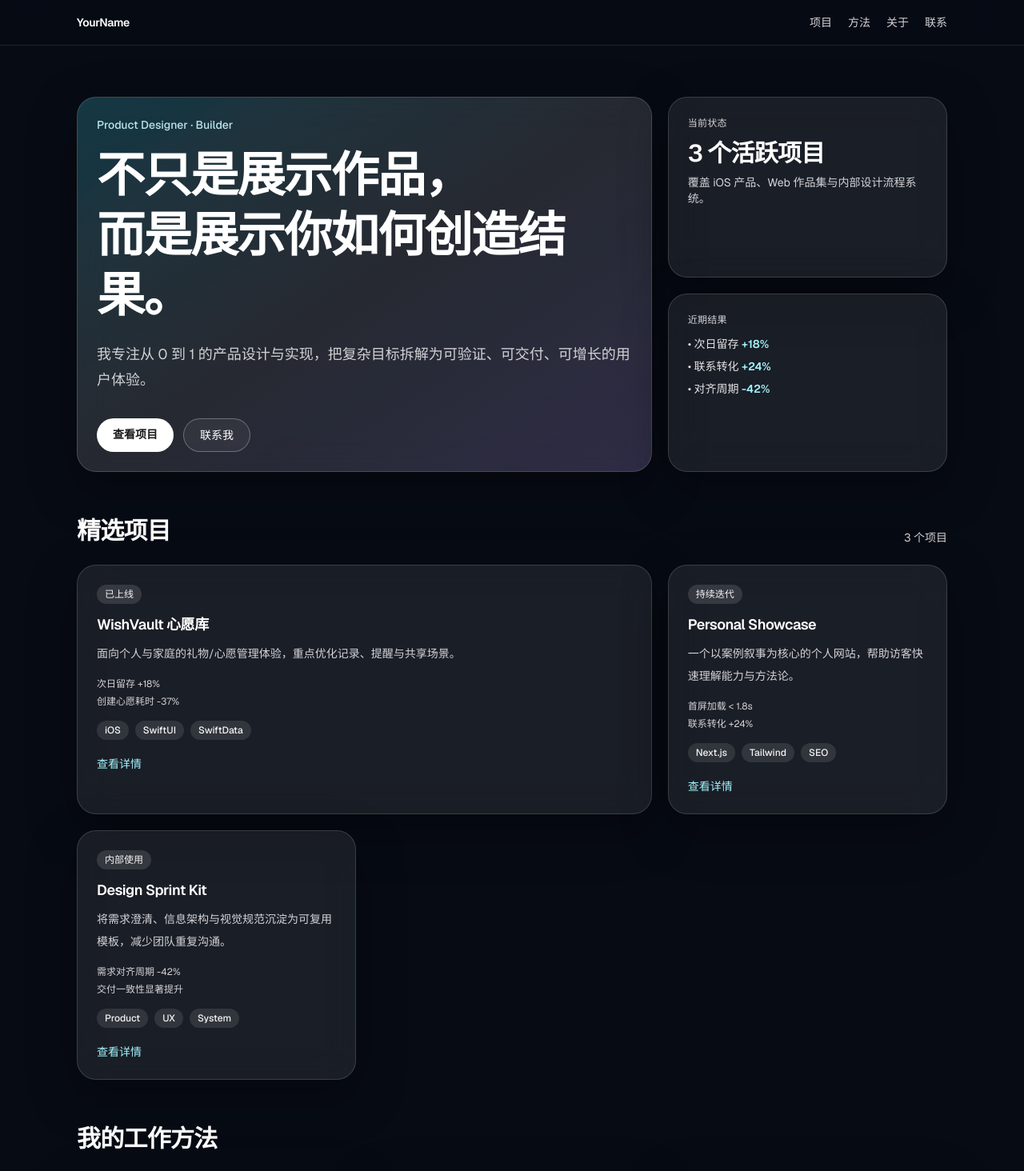
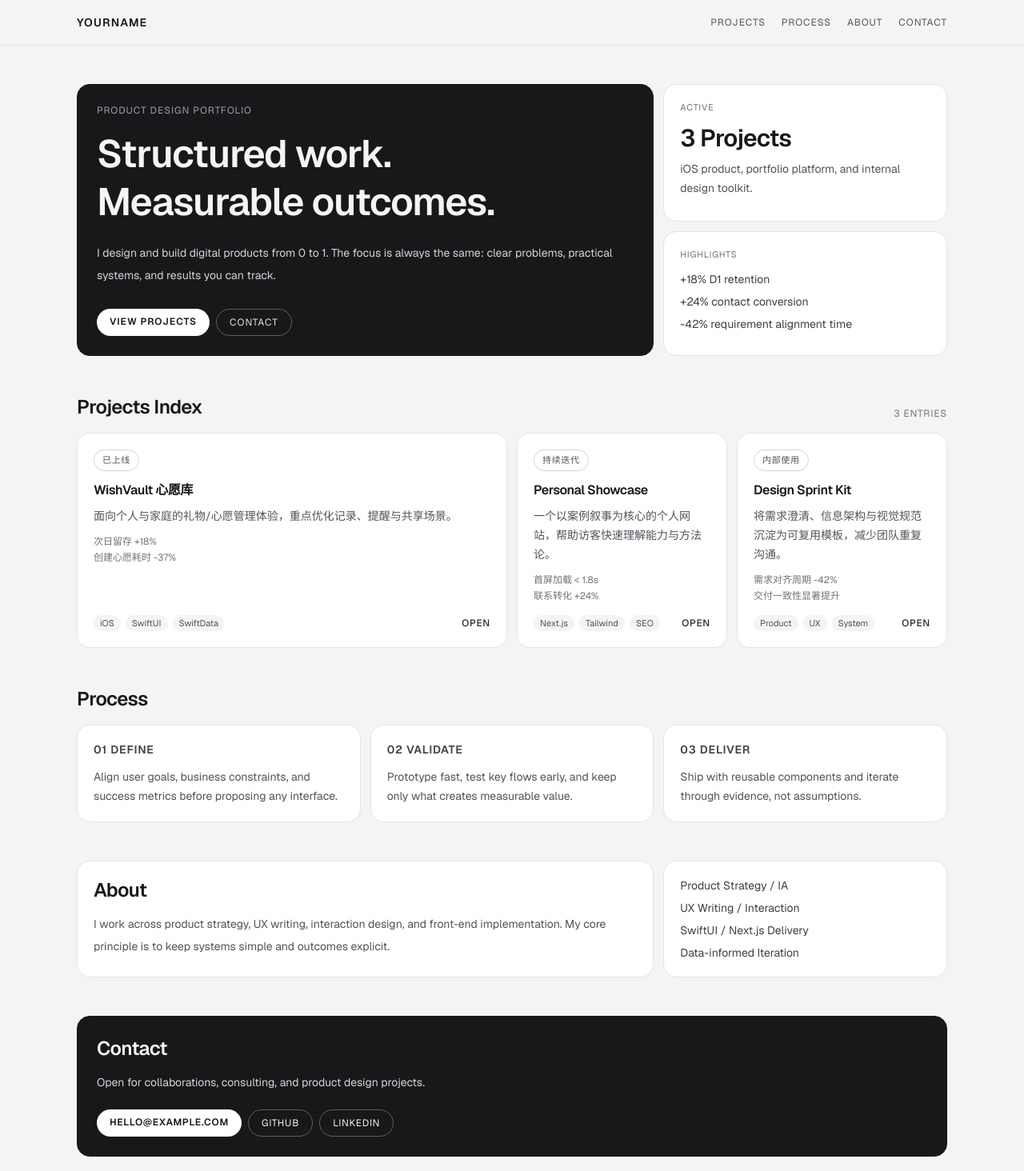
Before and after one commit to xwtaidev/Product-Website, a Next.js app: page / in a window 1280 px wide. Shown: the top 1464 px of the page at 80% size. Built offline with nearby package versions, Linux system fonts and the light colour scheme.

Commit message:
feat: redesign homepage with 1x1-inspired minimal modular style

```diff
--- a/src/app/page.tsx
+++ b/src/app/page.tsx
@@ -2,54 +2,48 @@ import Link from "next/link";
 import { projects } from "@/lib/projects";
 
 const navItems = [
-  { label: "项目", href: "#projects" },
-  { label: "方法", href: "#process" },
-  { label: "关于", href: "#about" },
-  { label: "联系", href: "#contact" },
+  { label: "Projects", href: "#projects" },
+  { label: "Process", href: "#process" },
+  { label: "About", href: "#about" },
+  { label: "Contact", href: "#contact" },
 ];
 
 const process = [
   {
-    title: "定义问题",
-    desc: "明确用户目标、业务约束和成功指标，避免做看起来很忙但不产生价值的功能。",
+    title: "01 Define",
+    desc: "Align user goals, business constraints, and success metrics before proposing any interface.",
   },
   {
-    title: "设计与验证",
-    desc: "先低成本验证信息架构与关键流程，再推进视觉细化与可用性测试。",
+    title: "02 Validate",
+    desc: "Prototype fast, test key flows early, and keep only what creates measurable value.",
   },
   {
-    title: "实现与迭代",
-    desc: "和开发共建组件与埋点，发布后用数据持续优化体验与转化。",
+    title: "03 Deliver",
+    desc: "Ship with reusable components and iterate through evidence, not assumptions.",
   },
 ];
 
-const bentoCard =
-  "rounded-3xl border border-white/15 bg-white/8 p-6 shadow-[0_20px_60px_rgba(0,0,0,0.35)] backdrop-blur-xl transition duration-300 hover:-translate-y-1 hover:border-white/30";
+const cardBase =
+  "rounded-2xl border border-zinc-200 bg-white p-5 transition duration-200 hover:border-zinc-400";
 
 export default function Home() {
   return (
-    <div className="min-h-screen bg-[#070b14] text-zinc-100 selection:bg-cyan-300 selection:text-zinc-900">
-      <div className="pointer-events-none fixed inset-0 -z-10">
-        <div className="absolute -top-24 left-1/2 h-[340px] w-[340px] -translate-x-1/2 rounded-full bg-cyan-500/30 blur-3xl" />
-        <div className="absolute top-[35%] -left-10 h-[280px] w-[280px] rounded-full bg-violet-500/20 blur-3xl" />
-        <div className="absolute right-0 bottom-0 h-[260px] w-[260px] rounded-full bg-fuchsia-400/20 blur-3xl" />
-      </div>
-
+    <div className="min-h-screen bg-[#f4f4f2] text-zinc-900 selection:bg-zinc-900 selection:text-white">
       <a
         href="#main-content"
-        className="sr-only focus:not-sr-only focus:absolute focus:left-4 focus:top-4 focus:z-50 focus:rounded-md focus:bg-white focus:px-3 focus:py-2 focus:text-sm focus:text-zinc-900"
+        className="sr-only focus:not-sr-only focus:absolute focus:left-4 focus:top-4 focus:z-50 focus:rounded-md focus:bg-zinc-900 focus:px-3 focus:py-2 focus:text-sm focus:text-white"
       >
-        跳到主要内容
+        Skip to main content
       </a>
 
-      <header className="sticky top-0 z-30 border-b border-white/10 bg-[#070b14]/70 backdrop-blur-xl">
+      <header className="sticky top-0 z-30 border-b border-zinc-200 bg-[#f4f4f2]/90 backdrop-blur-md">
         <div className="mx-auto flex h-14 w-full max-w-6xl items-center justify-between px-4 sm:px-6 lg:px-8">
-          <a href="#" className="text-sm font-semibold tracking-tight text-white">
-            YourName
+          <a href="#" className="text-sm font-semibold tracking-[0.08em] uppercase">
+            YOURNAME
           </a>
-          <nav className="flex items-center gap-4 text-sm text-zinc-300 sm:gap-5" aria-label="主导航">
+          <nav className="flex items-center gap-4 text-xs tracking-[0.08em] uppercase text-zinc-600 sm:gap-5" aria-label="Main navigation">
             {navItems.map((item) => (
-              <a key={item.label} href={item.href} className="transition hover:text-white">
+              <a key={item.label} href={item.href} className="transition hover:text-zinc-900">
                 {item.label}
               </a>
             ))}
@@ -58,144 +52,133 @@ export default function Home() {
       </header>
 
       <main id="main-content" className="mx-auto w-full max-w-6xl px-4 pb-20 sm:px-6 lg:px-8">
-        <section className="pt-12 sm:pt-14 lg:pt-16">
-          <div className="grid auto-rows-[minmax(160px,auto)] gap-4 md:grid-cols-6 lg:gap-5">
-            <article className={`${bentoCard} md:col-span-4 md:row-span-2 bg-gradient-to-br from-cyan-400/15 via-white/5 to-violet-400/15`}>
-              <p className="text-sm font-medium text-cyan-100/90">Product Designer · Builder</p>
-              <h1 className="mt-4 text-4xl leading-tight font-semibold tracking-tight text-white sm:text-5xl lg:text-6xl">
-                不只是展示作品，
+        <section className="pt-10 sm:pt-12">
+          <div className="grid auto-rows-[minmax(140px,auto)] gap-3 md:grid-cols-12">
+            <article className="rounded-2xl border border-zinc-900 bg-zinc-900 p-6 text-zinc-100 md:col-span-8 md:row-span-2">
+              <p className="text-xs tracking-[0.08em] uppercase text-zinc-400">Product Design Portfolio</p>
+              <h1 className="mt-4 text-4xl leading-tight font-semibold tracking-tight sm:text-5xl">
+                Structured work.
                 <br className="hidden sm:block" />
-                而是展示你如何创造结果。
+                Measurable outcomes.
               </h1>
-              <p className="mt-5 max-w-2xl text-base leading-8 text-zinc-200/90 sm:text-lg">
-                我专注从 0 到 1 的产品设计与实现，把复杂目标拆解为可验证、可交付、可增长的用户体验。
+              <p className="mt-5 max-w-2xl text-sm leading-7 text-zinc-300">
+                I design and build digital products from 0 to 1. The focus is always the same: clear problems,
+                practical systems, and results you can track.
               </p>
-              <div className="mt-8 flex flex-wrap gap-3">
-                <a
-                  href="#projects"
-                  className="rounded-full bg-white px-5 py-2.5 text-sm font-semibold text-zinc-900 transition hover:bg-zinc-200"
-                >
-                  查看项目
+              <div className="mt-7 flex flex-wrap gap-2 text-xs tracking-[0.08em] uppercase">
+                <a href="#projects" className="rounded-full bg-white px-4 py-2 font-semibold text-zinc-900">
+                  View Projects
                 </a>
-                <a
-                  href="#contact"
-                  className="rounded-full border border-white/30 bg-white/5 px-5 py-2.5 text-sm font-medium text-white transition hover:bg-white/15"
-                >
-                  联系我
+                <a href="#contact" className="rounded-full border border-white/30 px-4 py-2 text-zinc-200 hover:bg-white/10">
+                  Contact
                 </a>
               </div>
             </article>
 
-            <article className={`${bentoCard} md:col-span-2`}>
-              <p className="text-xs font-medium tracking-wide text-zinc-300 uppercase">当前状态</p>
-              <p className="mt-3 text-3xl font-semibold tracking-tight text-white">3 个活跃项目</p>
-              <p className="mt-2 text-sm text-zinc-300">覆盖 iOS 产品、Web 作品集与内部设计流程系统。</p>
+            <article className={`${cardBase} md:col-span-4`}>
+              <p className="text-[11px] tracking-[0.08em] uppercase text-zinc-500">Active</p>
+              <p className="mt-3 text-3xl font-semibold tracking-tight">3 Projects</p>
+              <p className="mt-2 text-sm leading-6 text-zinc-600">iOS product, portfolio platform, and internal design toolkit.</p>
             </article>
 
-            <article className={`${bentoCard} md:col-span-2`}>
-              <p className="text-xs font-medium tracking-wide text-zinc-300 uppercase">近期结果</p>
-              <ul className="mt-3 space-y-2 text-sm text-zinc-200">
-                <li>• 次日留存 <span className="font-semibold text-cyan-200">+18%</span></li>
-                <li>• 联系转化 <span className="font-semibold text-cyan-200">+24%</span></li>
-                <li>• 对齐周期 <span className="font-semibold text-cyan-200">-42%</span></li>
+            <article className={`${cardBase} md:col-span-4`}>
+              <p className="text-[11px] tracking-[0.08em] uppercase text-zinc-500">Highlights</p>
+              <ul className="mt-3 space-y-2 text-sm text-zinc-700">
+                <li>+18% D1 retention</li>
+                <li>+24% contact conversion</li>
+                <li>-42% requirement alignment time</li>
               </ul>
             </article>
           </div>
         </section>
 
-        <section id="projects" className="pt-14" aria-label="项目列表">
-          <div className="mb-6 flex items-end justify-between">
-            <h2 className="text-2xl font-semibold tracking-tight text-white sm:text-3xl">精选项目</h2>
-            <span className="text-sm text-zinc-300">{projects.length} 个项目</span>
+        <section id="projects" className="pt-12" aria-label="Projects">
+          <div className="mb-4 flex items-end justify-between">
+            <h2 className="text-xl font-semibold tracking-tight sm:text-2xl">Projects Index</h2>
+            <span className="text-xs tracking-[0.08em] uppercase text-zinc-500">{projects.length} entries</span>
           </div>
 
-          <div className="grid auto-rows-[minmax(200px,auto)] gap-4 md:grid-cols-6 lg:gap-5">
+          <div className="grid auto-rows-[minmax(180px,auto)] gap-3 md:grid-cols-12">
             {projects.map((project, index) => (
               <article
                 key={project.title}
-                className={`${bentoCard} ${index === 0 ? "md:col-span-4" : "md:col-span-2"} flex h-full flex-col`}
+                className={`${cardBase} ${index === 0 ? "md:col-span-6" : "md:col-span-3"} flex h-full flex-col justify-between`}
               >
-                <div className="mb-3 inline-flex w-fit rounded-full bg-white/12 px-2.5 py-1 text-xs font-medium text-zinc-100">
+                <div>
+                  <div className="mb-3 inline-flex w-fit rounded-full border border-zinc-300 px-2.5 py-1 text-[11px] tracking-[0.06em] uppercase text-zinc-600">
                     {project.status}
                   </div>
-                <h3 className="text-lg font-semibold tracking-tight text-white">{project.title}</h3>
-                <p className="mt-2 text-sm leading-7 text-zinc-300">{project.summary}</p>
-
-                <div className="mt-4 space-y-1.5 text-xs text-zinc-300">
+                  <h3 className="text-base font-semibold tracking-tight">{project.title}</h3>
+                  <p className="mt-2 text-sm leading-6 text-zinc-600">{project.summary}</p>
+                  <div className="mt-3 space-y-1 text-xs text-zinc-500">
                     {project.impact.map((item) => (
                       <p key={`${project.title}-${item}`}>{item}</p>
                     ))}
                   </div>
+                </div>
 
-                <div className="mt-4 flex flex-wrap gap-2">
+                <div className="mt-4 flex items-center justify-between gap-2">
+                  <div className="flex flex-wrap gap-1.5">
                     {project.tags.map((tag) => (
-                    <span key={`${project.title}-${tag}`} className="rounded-full bg-white/10 px-2.5 py-1 text-xs font-medium text-zinc-100">
+                      <span key={`${project.title}-${tag}`} className="rounded-full bg-zinc-100 px-2 py-0.5 text-[11px] text-zinc-600">
                         {tag}
                       </span>
                     ))}
                   </div>
-
-                <Link
-                  href={`/projects/${project.slug}`}
-                  className="mt-5 inline-flex text-sm font-medium text-cyan-200 underline-offset-4 hover:underline"
-                >
-                  查看详情
+                  <Link href={`/projects/${project.slug}`} className="text-xs font-medium tracking-[0.06em] uppercase text-zinc-800 hover:underline">
+                    Open
                   </Link>
+                </div>
               </article>
             ))}
           </div>
         </section>
 
-        <section id="process" className="pt-14" aria-label="工作方法">
-          <div className="mb-6">
-            <h2 className="text-2xl font-semibold tracking-tight text-white sm:text-3xl">我的工作方法</h2>
+        <section id="process" className="pt-12" aria-label="Process">
+          <div className="mb-4">
+            <h2 className="text-xl font-semibold tracking-tight sm:text-2xl">Process</h2>
           </div>
-          <div className="grid auto-rows-[minmax(180px,auto)] gap-4 md:grid-cols-6 lg:gap-5">
-            {process.map((step, index) => (
-              <article key={step.title} className={`${bentoCard} md:col-span-2`}>
-                <p className="text-xs font-medium tracking-wide text-zinc-300 uppercase">STEP {index + 1}</p>
-                <h3 className="mt-2 text-lg font-semibold tracking-tight text-white">{step.title}</h3>
-                <p className="mt-3 text-sm leading-7 text-zinc-300">{step.desc}</p>
+          <div className="grid gap-3 md:grid-cols-3">
+            {process.map((step) => (
+              <article key={step.title} className={cardBase}>
+                <h3 className="text-sm font-semibold tracking-[0.06em] uppercase text-zinc-700">{step.title}</h3>
+                <p className="mt-3 text-sm leading-6 text-zinc-600">{step.desc}</p>
               </article>
             ))}
           </div>
         </section>
 
-        <section id="about" className="pt-14">
-          <div className="grid auto-rows-[minmax(180px,auto)] gap-4 md:grid-cols-6 lg:gap-5">
-            <article className={`${bentoCard} md:col-span-4`}>
-              <h2 className="text-2xl font-semibold tracking-tight text-white sm:text-3xl">关于我</h2>
-              <p className="mt-4 text-base leading-8 text-zinc-300">
-                我关注用户价值、业务目标与实现成本之间的平衡。习惯先定义成功标准，再对齐路径，最后通过迭代拿到结果。
+        <section id="about" className="pt-12">
+          <div className="grid gap-3 md:grid-cols-12">
+            <article className={`${cardBase} md:col-span-8`}>
+              <h2 className="text-xl font-semibold tracking-tight sm:text-2xl">About</h2>
+              <p className="mt-3 max-w-3xl text-sm leading-7 text-zinc-600">
+                I work across product strategy, UX writing, interaction design, and front-end implementation. My core
+                principle is to keep systems simple and outcomes explicit.
               </p>
             </article>
-            <ul className={`${bentoCard} md:col-span-2 space-y-3 text-sm text-zinc-200`}>
-              <li>• Product Strategy / IA</li>
-              <li>• UX Writing / Interaction</li>
-              <li>• SwiftUI / Next.js Delivery</li>
-              <li>• Data-informed Iteration</li>
+            <ul className={`${cardBase} md:col-span-4 space-y-2 text-sm text-zinc-700`}>
+              <li>Product Strategy / IA</li>
+              <li>UX Writing / Interaction</li>
+              <li>SwiftUI / Next.js Delivery</li>
+              <li>Data-informed Iteration</li>
             </ul>
           </div>
         </section>
 
-        <section id="contact" className="pt-14">
-          <article className={`${bentoCard} bg-gradient-to-r from-white/10 via-cyan-400/10 to-violet-400/10`}>
-            <h2 className="text-2xl font-semibold tracking-tight text-white sm:text-3xl">联系我</h2>
-            <p className="mt-3 text-sm leading-7 text-zinc-200">欢迎合作、交流或产品讨论。24 小时内回复。</p>
-            <div className="mt-5 flex flex-wrap gap-3 text-sm">
+        <section id="contact" className="pt-12">
+          <article className="rounded-2xl border border-zinc-900 bg-zinc-900 p-6 text-zinc-100">
+            <h2 className="text-xl font-semibold tracking-tight sm:text-2xl">Contact</h2>
+            <p className="mt-3 text-sm leading-7 text-zinc-300">Open for collaborations, consulting, and product design projects.</p>
+            <div className="mt-5 flex flex-wrap gap-2 text-xs tracking-[0.06em] uppercase">
               <a className="rounded-full bg-white px-4 py-2 font-semibold text-zinc-900" href="mailto:hello@example.com">
                 hello@example.com
               </a>
-              <a
-                className="rounded-full border border-white/30 px-4 py-2 text-zinc-100 hover:bg-white/15"
-                href="https://github.com"
-                target="_blank"
-                rel="noreferrer"
-              >
+              <a className="rounded-full border border-white/30 px-4 py-2 hover:bg-white/10" href="https://github.com" target="_blank" rel="noreferrer">
                 GitHub
               </a>
               <a
-                className="rounded-full border border-white/30 px-4 py-2 text-zinc-100 hover:bg-white/15"
+                className="rounded-full border border-white/30 px-4 py-2 hover:bg-white/10"
                 href="https://www.linkedin.com"
                 target="_blank"
                 rel="noreferrer"
@@ -207,8 +190,8 @@ export default function Home() {
         </section>
       </main>
 
-      <footer className="border-t border-white/10 py-6 text-center text-xs text-zinc-400">
-        © {new Date().getFullYear()} YourName. All rights reserved.
+      <footer className="border-t border-zinc-200 py-6 text-center text-xs tracking-[0.06em] uppercase text-zinc-500">
+        © {new Date().getFullYear()} YourName
       </footer>
     </div>
   );
```
Lines whose indentation alone changed are shown as unchanged.
